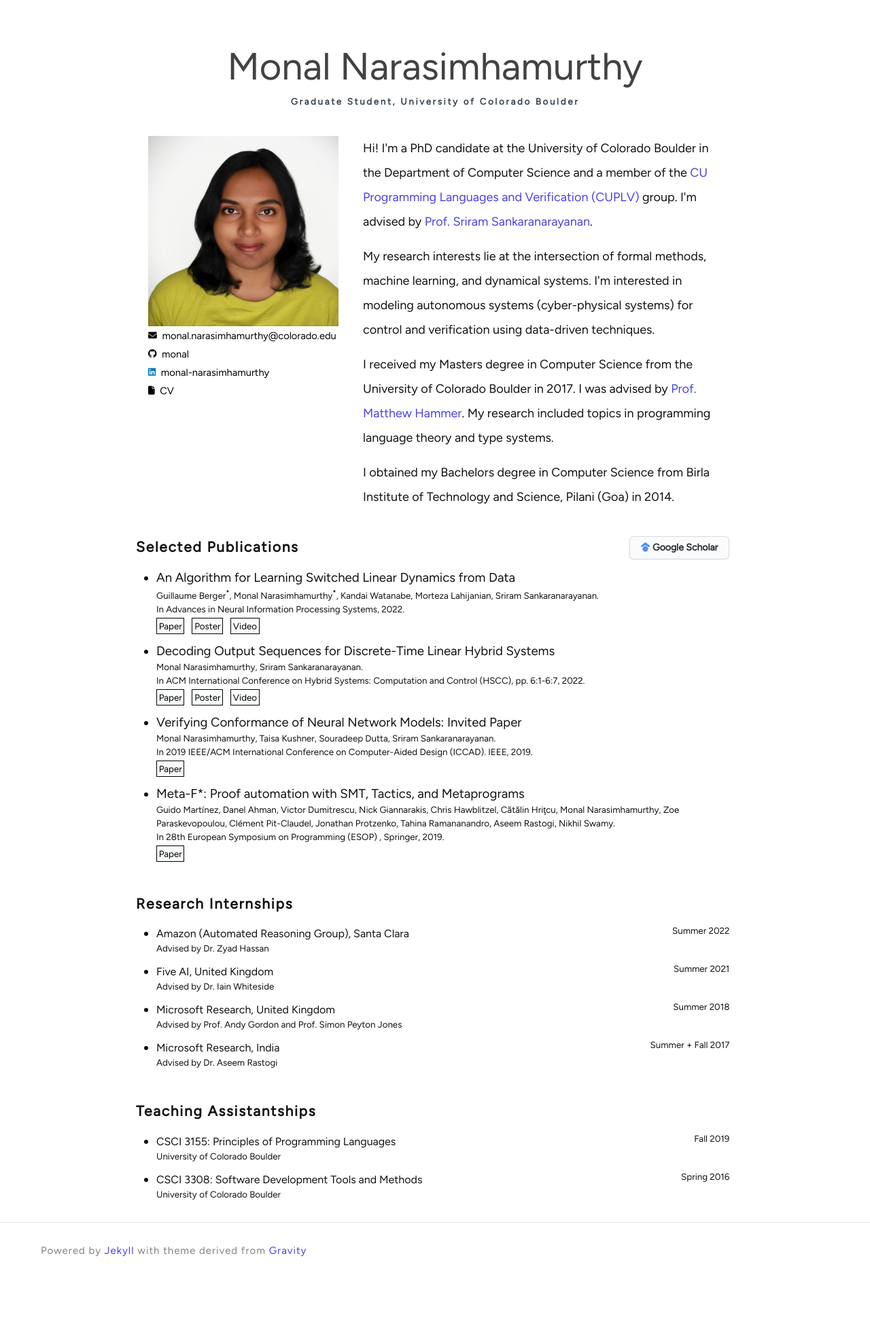
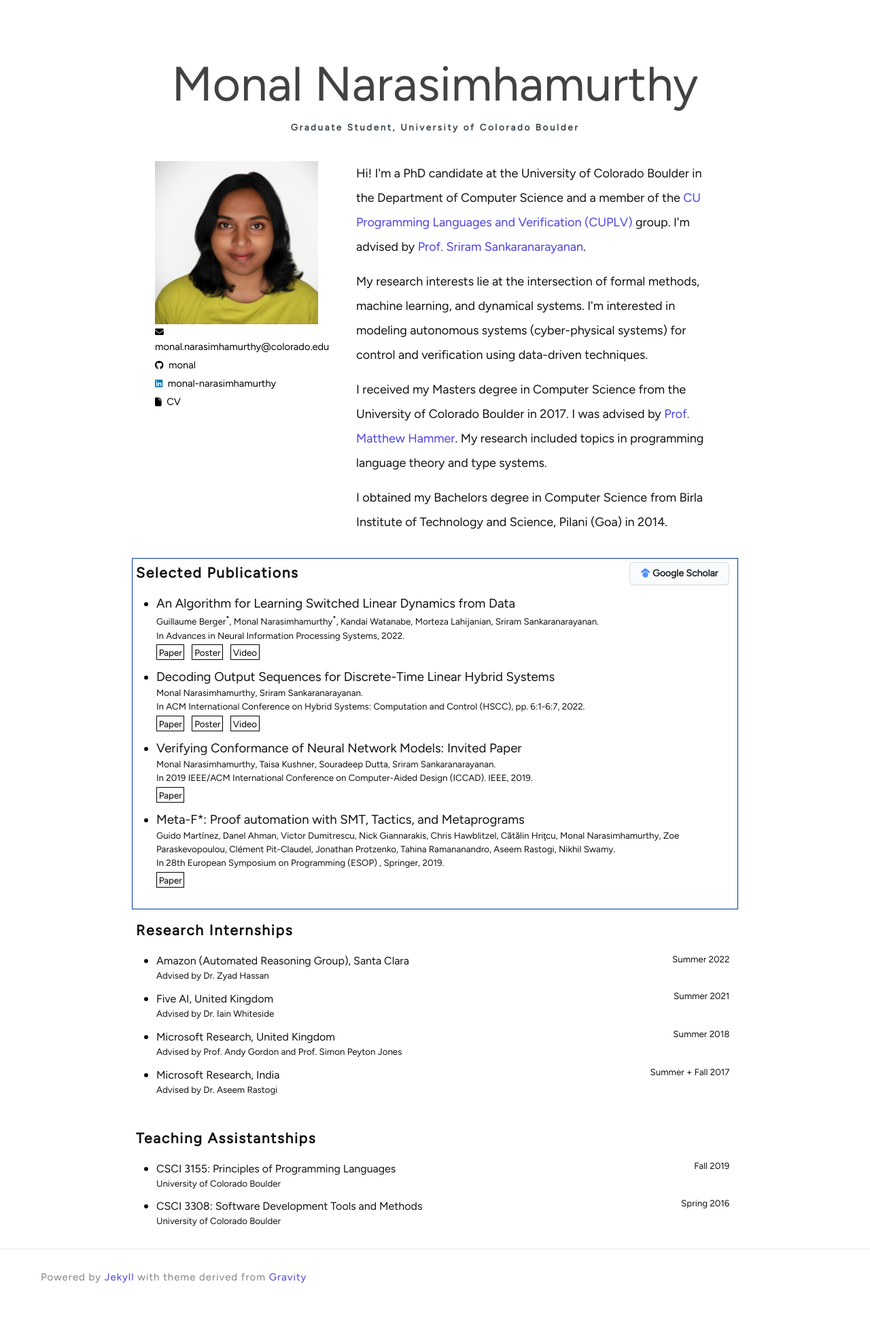
Before and after one commit to monal/monal.github.io, a Jekyll site: the page built from index.html, in a window 1280 px wide. Shown: the whole page at 68% size. Built offline with Jekyll 4.4.1, drawn with Linux system fonts in a browser that asks for light colours; nearby versions of some CDN libraries; some web fonts are replaced; before the commit the page ends 1911 px from its top, so only the background shows below that.

Commit message:
fix layout

```diff
--- a/css/style.scss
+++ b/css/style.scss
@@ -371,7 +371,7 @@ pre {
   position: absolute;
 }
 .site-title {
-  font-size: 42pt;
+  font-size: 32pt;
   font-weight: 100;
   font-family: $base-font-family;
   text-transform: capitalize;
@@ -380,6 +380,12 @@ pre {
   &,
   &:visited {
     color: $grey-color-dark;
+  }
+}
+
+@media screen and (min-width: 260px) {
+  .site-title {
+    font-size: calc(20px + 13 * ((100vw - 260px) / 260));
   }
 }
 .site-description {
@@ -856,7 +862,7 @@ ul.publications li .item-supp a:hover{
 }
 
 .bio-image {
-  width: 280px;
+  width: 240px;
   margin-left: auto;
   margin-right: auto;
   margin-top: 40px;
@@ -864,7 +870,7 @@ ul.publications li .item-supp a:hover{
 
 .bio-about {
   flex-basis: 60%;
-  min-width: 320px;
+  min-width: 260px;
   margin: auto;
   margin-top: 40px;
 }
@@ -872,11 +878,13 @@ ul.publications li .item-supp a:hover{
 .publications {
   padding: 5px;
   width: 55rem;
+  min-width: 260px;
   margin: auto;
   max-width: 95%;
   display: flex;
   flex-wrap: wrap;
   margin-top: 20px;
+  border: 1px solid #0039a6;
 }
 
 .internships {
@@ -901,12 +909,12 @@ ul.publications li .item-supp a:hover{
 
 .headshot {
   margin: auto;
-  max-width: 280px;
+  max-width: 240px;
 }
 
 .socials {
   margin-top: 10px;
-  max-width: 280px;
+  max-width: 260px;
   margin: auto;
   display: inline;
 }
@@ -916,18 +924,20 @@ ul.publications li .item-supp a:hover{
   display: inline-block;
   width: 100%;
   margin: auto;
-  max-width: 280px;
+  max-width: 260px;
 }
 
 .section-title {
   letter-spacing: 1.3pt;
   font-weight: bold;
+  float: left;
 }
 
 .gscholar {
   margin-right: 0 auto;
   margin-left: auto;
   padding-right: 5pt;
+  float: right;
 }
 
 .item-title {
--- a/index.html
+++ b/index.html
@@ -47,6 +47,7 @@ layout: default
   </div>
 </div>
 <div class="publications">
+  <div style="display: flex; width: 100%;">
     <h3 class="section-title">Selected Publications</h3>
     <a href="https://scholar.google.com/citations?user=5sVrpGAAAAAJ" class="gscholar">
       <button class="button-4">
@@ -54,6 +55,7 @@ layout: default
       <span>Google Scholar</span>
       </button>
     </a>
+  </div>
   <ul class="publications-list">
     <li class="publications-list-item">
       <div class="item-title">An Algorithm for Learning Switched Linear Dynamics from Data</div>
@@ -106,8 +108,10 @@ layout: default
   <h3 class="section-title">Research Internships</h3>
   <ul class="internships-list">
     <li>
-    <div class="item-timestamp">Summer 2022</div>
+    <div style="display: flex;">
       <div class="item-title">Amazon (Automated Reasoning Group), Santa Clara </div>
+      <div class="item-timestamp" style="float: right; text-align: right;">Summer 2022</div>
+    </div>
     <div class="item-detail">Advised by Dr. Zyad Hassan </div>
     </li>
     <li>
```
Also changed, not shown: 3 other files. Lines whose indentation alone changed are shown as unchanged.
